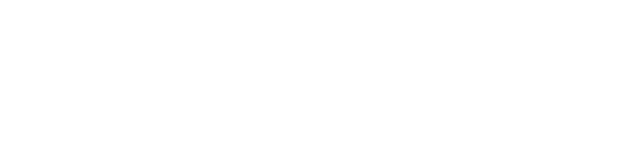
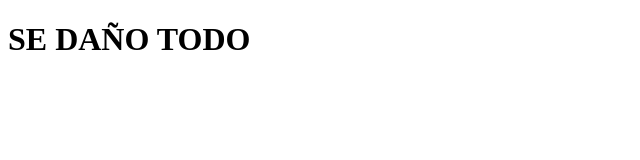
Before and after one commit to AndresLuaD/prueba, a plain HTML site: page index.html in a window 1280 px wide. Shown: the whole page, without its empty margins (0-640 px from the left). Drawn offline with Linux system fonts and the light colour scheme.

Commit message:
se dañi todo

```diff
--- a/index.html
+++ b/index.html
@@ -6,6 +6,6 @@
     <title>Document</title>
 </head>
 <body>
-
+    <h1>SE DAÑO TODO</h1>
 </body>
 </html>
```
